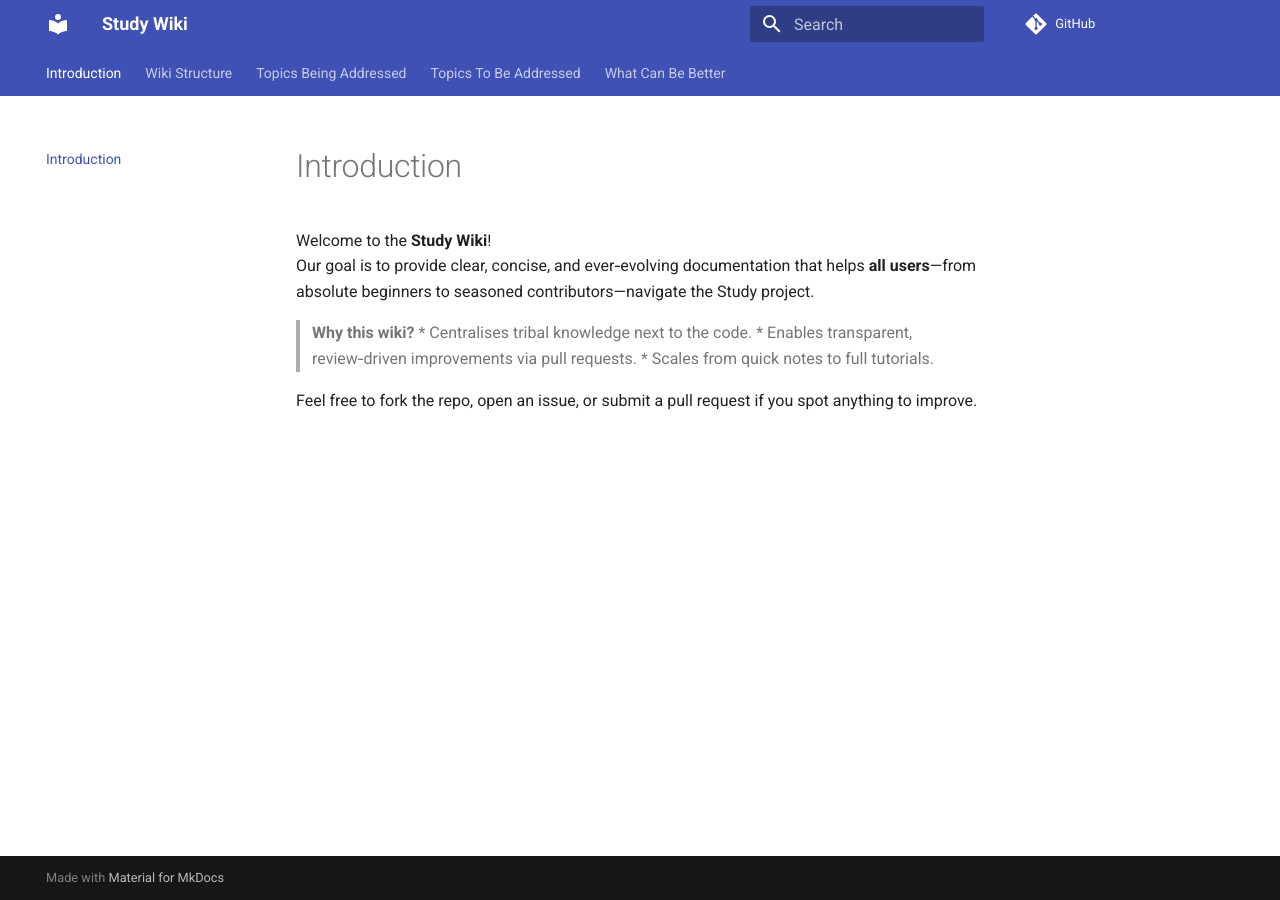
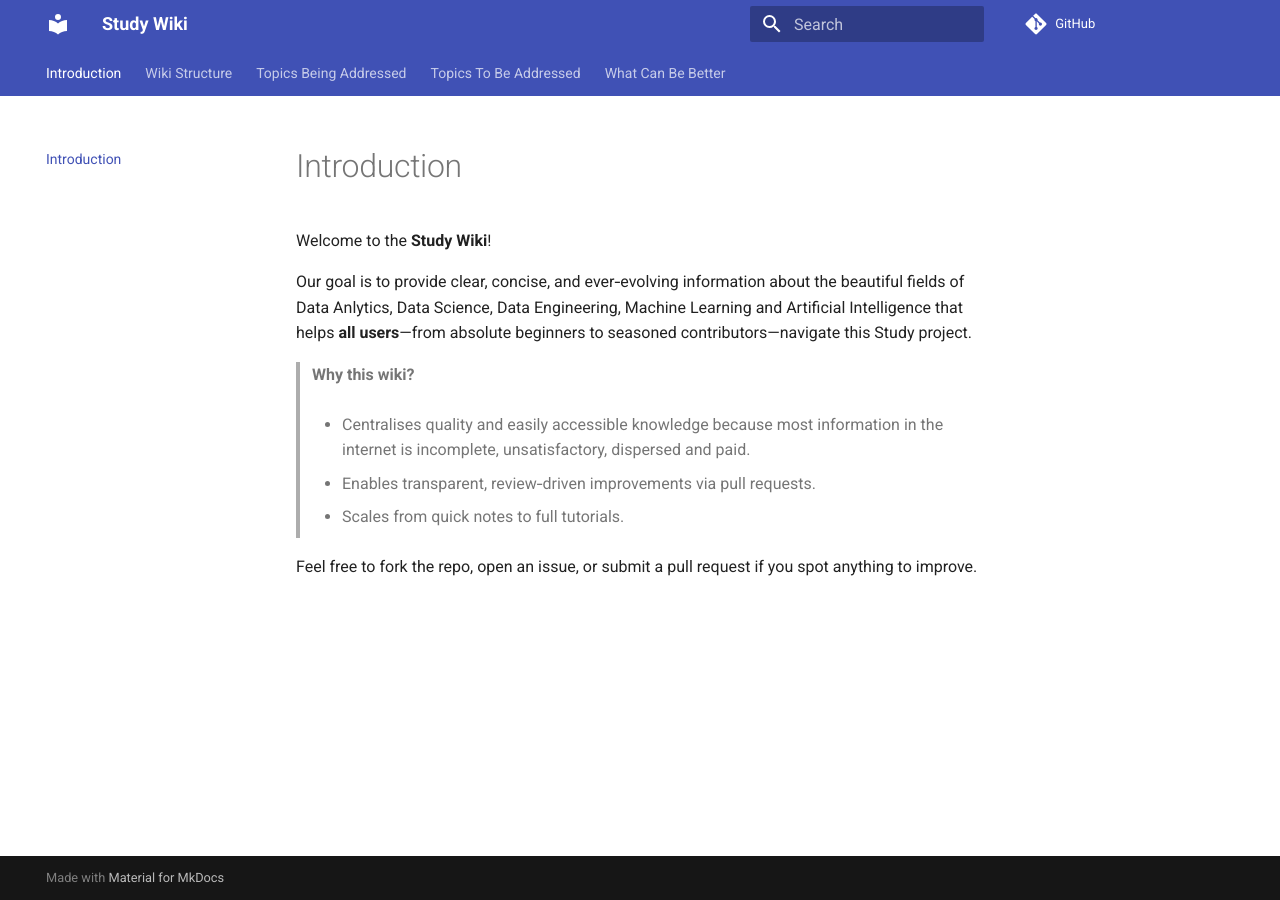
Before and after one commit to julianmfx/study, an MkDocs documentation site: the page built from docs/00-Introduction.md, in a window 1280 px wide. Built offline with MkDocs 1.6.1 and Material for MkDocs 9.7.7, drawn with Linux system fonts in a browser that asks for light colours; comment, search, counter and statistics services are not loaded.

Commit message:
fix(docs): Improved introduction and fixed nome of document 03 topics to be addressed

```diff
--- a/docs/00-Introduction.md
+++ b/docs/00-Introduction.md
@@ -1,9 +1,13 @@
 Welcome to the **Study Wiki**!
-Our goal is to provide clear, concise, and ever‑evolving documentation that helps **all users**—from absolute beginners to seasoned contributors—navigate the Study project.
+
+Our goal is to provide clear, concise, and ever‑evolving information about the beautiful fields of Data Anlytics, Data Science, Data Engineering, Machine Learning and Artificial Intelligence that helps **all users**—from absolute beginners to seasoned contributors—navigate this Study project.
 
 > **Why this wiki?**
-> * Centralises tribal knowledge next to the code.
+
+> * Centralises quality and easily accessible knowledge because most information in the internet is incomplete, unsatisfactory, dispersed and paid.
+
 > * Enables transparent, review‑driven improvements via pull requests.
+
 > * Scales from quick notes to full tutorials.
 
 Feel free to fork the repo, open an issue, or submit a pull request if you spot anything to improve.
```
Also changed, not shown: docs/03-Topics-To-Be-Addressed.md (renamed from docs/03-Topics-To-Be_Addressed.md).
